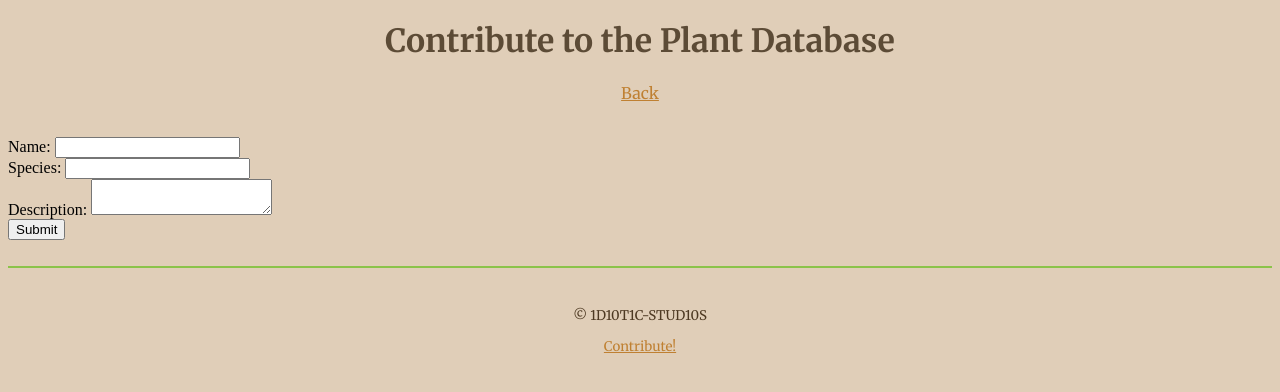
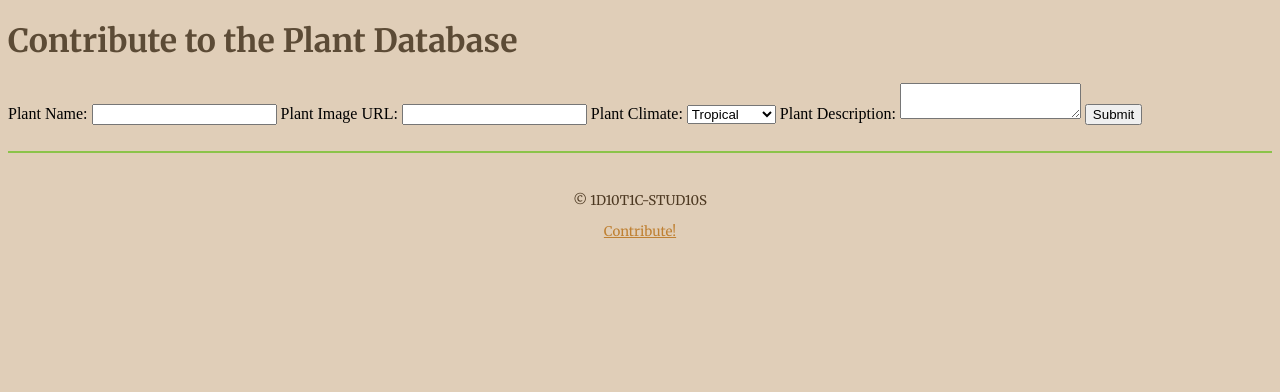
Before and after one commit to BotanyBase/botanybase.github.io, a Jekyll site: the page built from contribute/add.html, in a window 1280 px wide. Shown: the top 392 px of the page. Built offline with Jekyll 4.4.1, drawn with Linux system fonts in a browser that asks for light colours; part of the change alters nothing that is shown.

Commit message:
Update add.html

```diff
--- a/contribute/add.html
+++ b/contribute/add.html
@@ -3,37 +3,62 @@ layout: default
 title: Add to DB
 ---
 
-<h1 style="text-align: center;">Contribute to the Plant Database</h1>
-<p style="text-align: center;"><a href="https://botanybase.github.io">Back</a></p>
-<br>
-  <form id="plant-form">
-    <label for="name">Name:</label>
-    <input type="text" id="name" name="name"><br>
-    <label for="species">Species:</label>
-    <input type="text" id="species" name="species"><br>
-    <label for="description">Description:</label>
-    <textarea id="description" name="description"></textarea><br>
+<h1>Contribute to the Plant Database</h1>
+<form id="plantForm">
+  <label for="name">Plant Name:</label>
+  <input type="text" id="name" name="name" required>
+  <label for="image">Plant Image URL:</label>
+  <input type="url" id="image" name="image" required>
+  <label for="climate">Plant Climate:</label>
+  <select id="climate" name="climate" required>
+    <option value="tropical">Tropical</option>
+    <option value="subtropical">Subtropical</option>
+    <option value="temperate">Temperate</option>
+    <option value="alpine">Alpine</option>
+    <option value="desert">Desert</option>
+  </select>
+
+  <label for="description">Plant Description:</label>
+  <textarea id="description" name="description" required></textarea>
+
   <button type="submit">Submit</button>
 </form>
-
-  <script src="validate-data.js"></script>
-  <script src="add-data-to-database.js"></script>
+<div id="message"></div>
 
 <script>
-    const form = document.getElementById('plant-form');
-    form.addEventListener('submit', (event) => {
+  document.getElementById('plantForm').addEventListener('submit', async function(event) {
     event.preventDefault();
-      const data = {
-        name: document.getElementById('name').value,
-        species: document.getElementById('species').value,
-        description: document.getElementById('description').value
+
+    const name = document.getElementById('name').value;
+    const image = document.getElementById('image').value;
+    const climate = document.getElementById('climate').value;
+    const description = document.getElementById('description').value;
+
+    const newPlant = {
+        name: name,
+        image: image,
+        climate: climate,
+        description: description
     };
-      validateData(data, (isValid) => {
-        if (isValid) {
-          addDataToDatabase(data);
+
+    const response = await fetch('https://api.github.com/repos/BotanyBase/botanybase.github.io/issues', {
+        method: 'POST',
+        headers: {
+            'Authorization': 'token YOUR_GITHUB_PERSONAL_ACCESS_TOKEN',
+            'Accept': 'application/vnd.github.v3+json'
+        },
+        body: JSON.stringify({
+            title: `New Plant Submission: ${name}`,
+            body: JSON.stringify(newPlant, null, 2)
+        })
+    });
+
+    if (response.ok) {
+        document.getElementById('message').innerText = 'Plant submitted successfully!';
+        document.getElementById('plantForm').reset();
     } else {
-          console.error('Invalid data');
+        document.getElementById('message').innerText = 'Failed to submit plant. Please try again.';
     }
 });
-    });
+
 </script>
```
Lines whose indentation alone changed are shown as unchanged.
